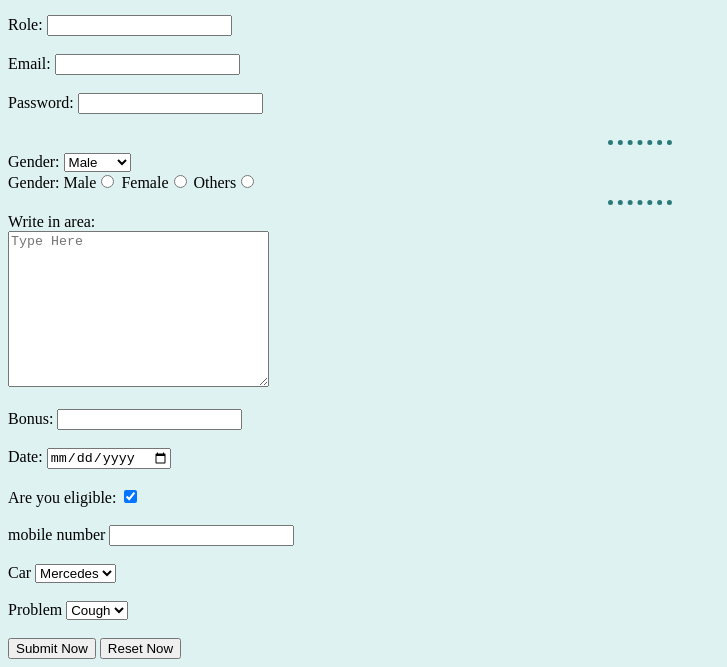
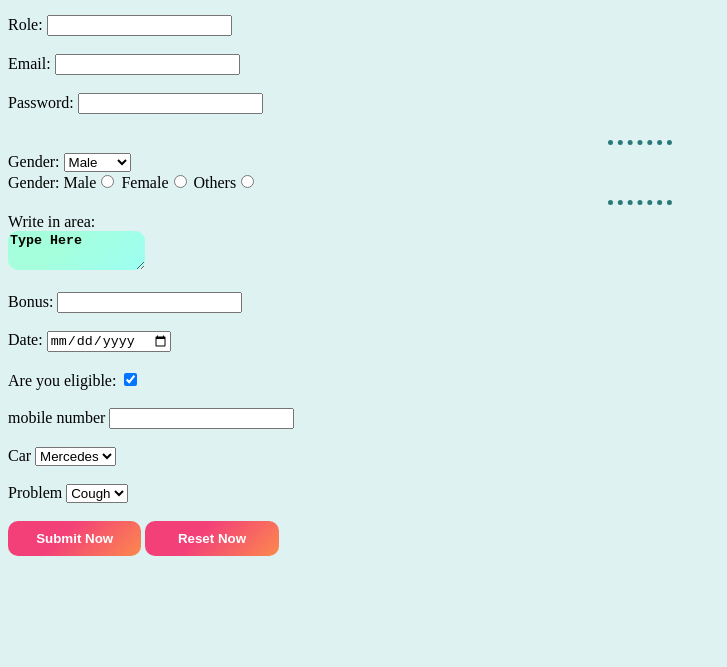
Before and after one commit to bhavyagulati123/cv, a plain HTML site: page contact.HTML in a window 1280 px wide. Shown: the part 270-937 px from the top of the page, without its empty margins (0-727 px from the left). After the commit the page ends 834 px from the top, so only its background shows below. Drawn offline with Linux system fonts and the light colour scheme.

Commit message:
Update stylesheet.css

```diff
--- a/CSS/stylesheet.css
+++ b/CSS/stylesheet.css
@@ -1,7 +1,9 @@
 body {
     background-color: #def2f1;
 }
-
+img:hover{
+    background-color: #fc894d;
+}
 hr {
     border-style: none;
     border-top-style: dotted;
@@ -12,7 +14,44 @@ hr {
 }
 h1{
     color: #3aafa9;
+
 }
 h3{
     color:#175369 ;
 }
+
+.joinBtn {
+    width: 10em;
+    height: 5ex;
+    background-image: linear-gradient(135deg, #f34079 40%, #fc894d);     /* background-image is pseudo css set colour behind text */
+    border: none;
+    border-radius: 10px;
+    font-weight:bolder;
+    color: white;
+    cursor: pointer;
+}
+
+.joinBtn:active {
+    box-shadow: 2px 2px 5px #fc894d;
+}
+#textarea {
+    width: 10em;
+    height: 5ex;
+    background-image: linear-gradient(135deg, #a5ffdd 40%, #9cfff2);
+      /* background-image is pseudo css set colour behind text */
+    border: none;
+    border-radius: 10px;
+    font-weight:bolder;
+    color: rgb(194, 63, 80);
+    cursor: pointer;
+}
+#textarea::placeholder{
+    color: #000000;
+    }
+#textarea:active {
+    box-shadow: 2px 2px 5px #fc894d;
+}
+.write {
+    font-size:xx-large;
+
+}
```
